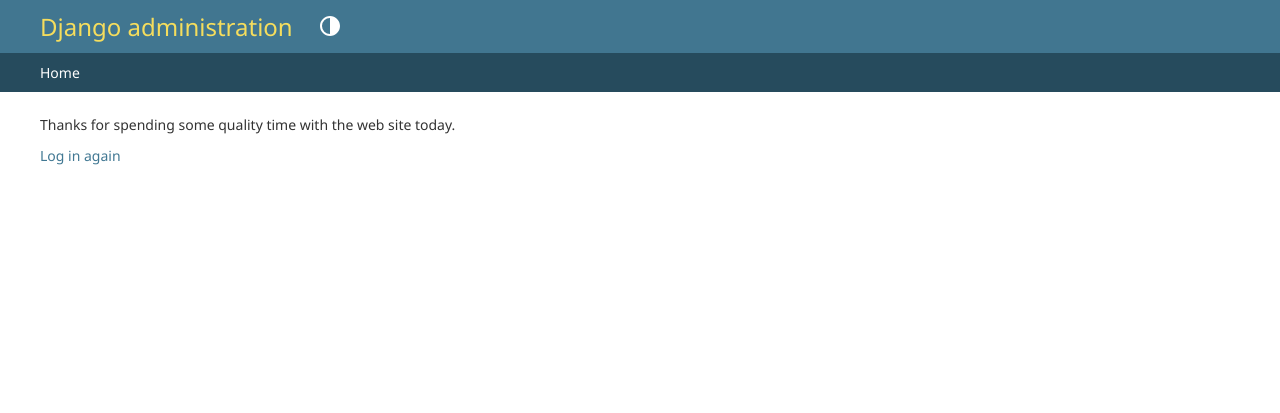
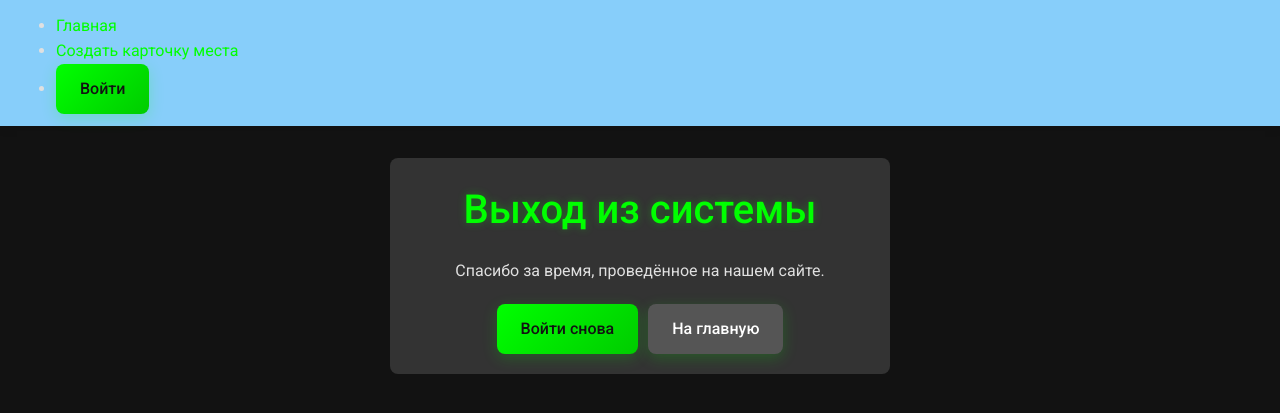
Before and after one commit to Busyaska/Hahaton, a Django app: template YandexMapNanigation/templates/registration/logout.html in a window 1280 px wide. Shown: the top 413 px of the page. Run offline with Django 5.2, Linux system fonts and the light colour scheme; the template is opened without the code that fills it, so the values that code supplies are empty.

Commit message:
Update logout.html

```diff
--- a/YandexMapNanigation/templates/registration/logout.html
+++ b/YandexMapNanigation/templates/registration/logout.html
@@ -1,14 +1,41 @@
-{% extends "admin/base_site.html" %}
+{% extends "base.html" %}
 {% load i18n %}
 
-{% block breadcrumbs %}<div class="breadcrumbs"><a href="{% url 'admin:index' %}">{% translate 'Home' %}</a></div>{% endblock %}
-
-{% block nav-sidebar %}{% endblock %}
+{% block title %}Выход{% endblock %}
 
 {% block content %}
+<div class="logout-container">
+  <h1>Выход из системы</h1>
 
-<p>{% translate "Thanks for spending some quality time with the web site today." %}</p>
+  <p>Спасибо за время, проведённое на нашем сайте.</p>
 
-<p><a href="{% url 'admin:index' %}">{% translate 'Log in again' %}</a></p>
+  <div class="logout-links">
+    <a href="{% url 'login' %}" class="btn">Войти снова</a>
+    <a href="{% url 'sight:list' %}" class="btn btn-secondary">На главную</a>
+  </div>
+</div>
 
+<style>
+  .logout-container {
+    max-width: 500px;
+    margin: 0 auto;
+    padding: 20px;
+    text-align: center;
+    background-color: #333;
+    border-radius: 8px;
+    border-left: 4px solid var(--primary-color);
+  }
+
+  .logout-links {
+    margin-top: 20px;
+    display: flex;
+    justify-content: center;
+    gap: 10px;
+  }
+
+  .btn-secondary {
+    background-color: #555;
+    color: white;
+  }
+</style>
 {% endblock %}
```
